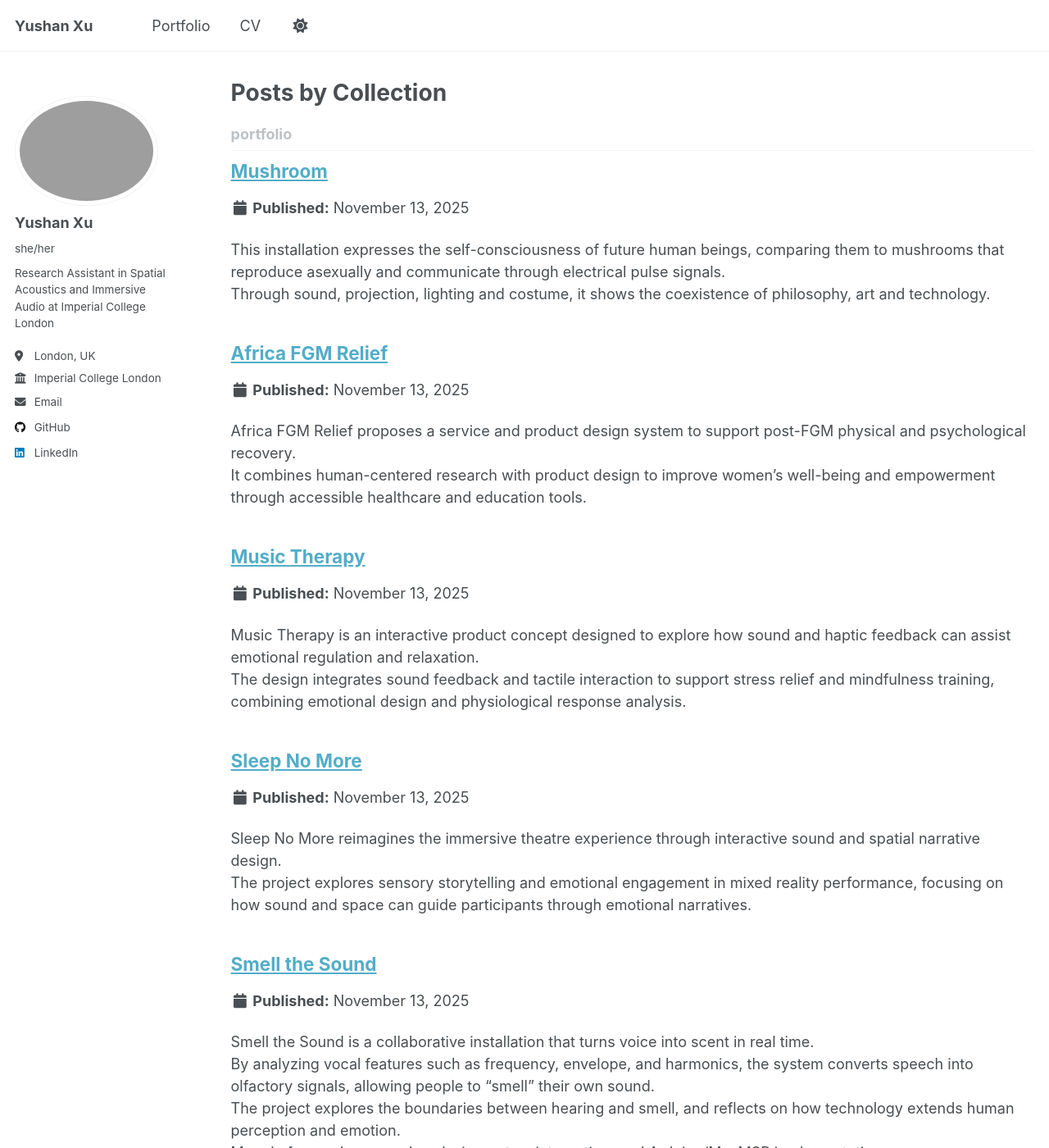
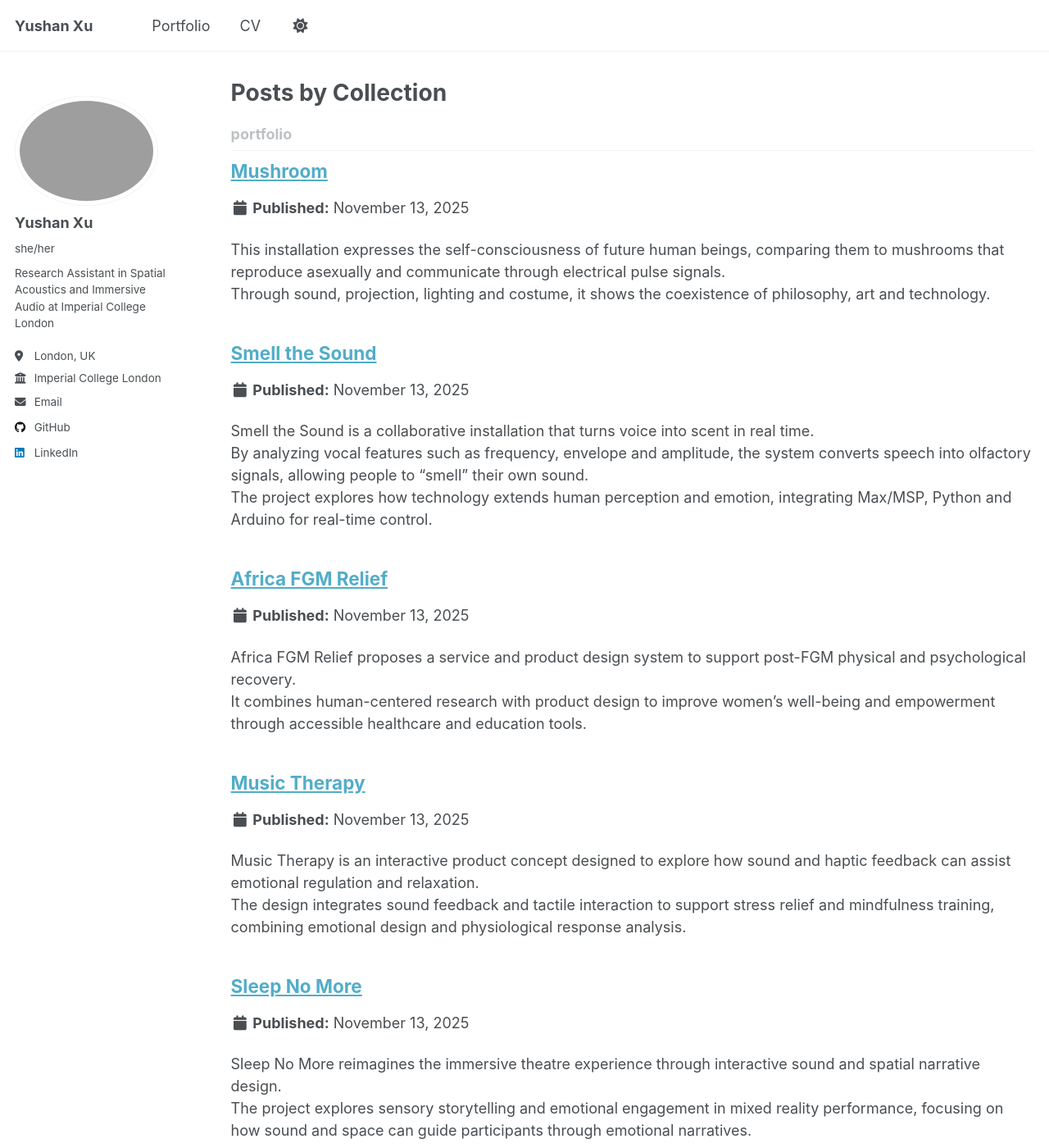
Before and after one commit to Yushan-Xu/Yushan-Xu.github.io, a Jekyll site: the page built from _pages/collection-archive.html, in a window 1280 px wide and 1400 px high. Shown: the whole window at 82% size. Built offline with Jekyll 4.4.1, drawn with Linux system fonts in a browser that asks for light colours; a script that is not in the unit is left out; some of the changed text lies outside the part shown.

Commit message:
Update SmellTheSound.md

```diff
--- a/_portfolio/SmellTheSound.md
+++ b/_portfolio/SmellTheSound.md
@@ -3,19 +3,20 @@ layout: single
 title: "Smell the Sound"
 permalink: /_portfolio/SmellTheSound/
 author_profile: false
+classes: wide
+order: 2
 ---
 
 Smell the Sound is a collaborative installation that turns voice into scent in real time.
-By analyzing vocal features such as frequency, envelope, and harmonics, the system converts speech into olfactory signals, allowing people to “smell” their own sound.
-The project explores the boundaries between hearing and smell, and reflects on how technology extends human perception and emotion.
-My role focused on sound analysis, system integration, and Arduino/MaxMSP implementation.
+By analyzing vocal features such as frequency, envelope and amplitude, the system converts speech into olfactory signals, allowing people to “smell” their own sound.
+The project explores how technology extends human perception and emotion, integrating Max/MSP, Python and Arduino for real-time control.
 
 ---
 
 ### Project Documentation
 <div style="display: flex; justify-content: space-between; align-items: center; margin-bottom: 1rem;">
   <h3 style="margin: 0;">Project Documentation</h3>
-  <a href="/files/Smell the Sound.pdf" download style="text-decoration: none; background: #f3f3f3; padding: 6px 12px; border-radius: 6px; font-size: 0.9rem; border: 1px solid #ccc;">⬇️ Download PDF</a>
+  <a href="/files/Smell the Sound.pdf" download style="text-decoration: none; background: #f3f3f3; padding: 6px 12px; border-radius: 6px; font-size: 0.9rem; border: 1px solid #ccc;">Download PDF</a>
 </div>
 
 <div style="border: 1px solid #ccc; border-radius: 8px; overflow: hidden; margin-top: 0.5rem; margin-bottom: 2rem;">
```
